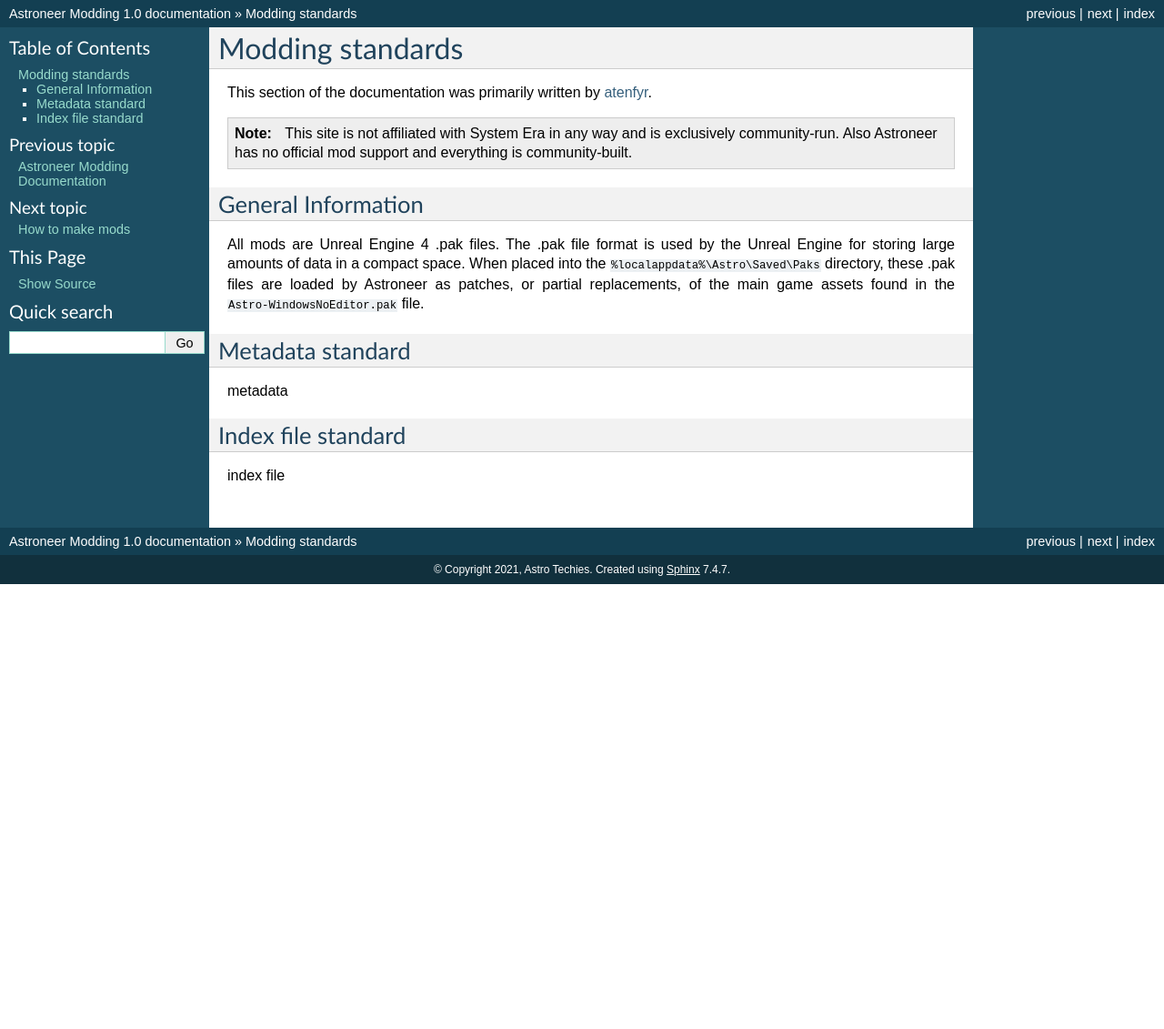
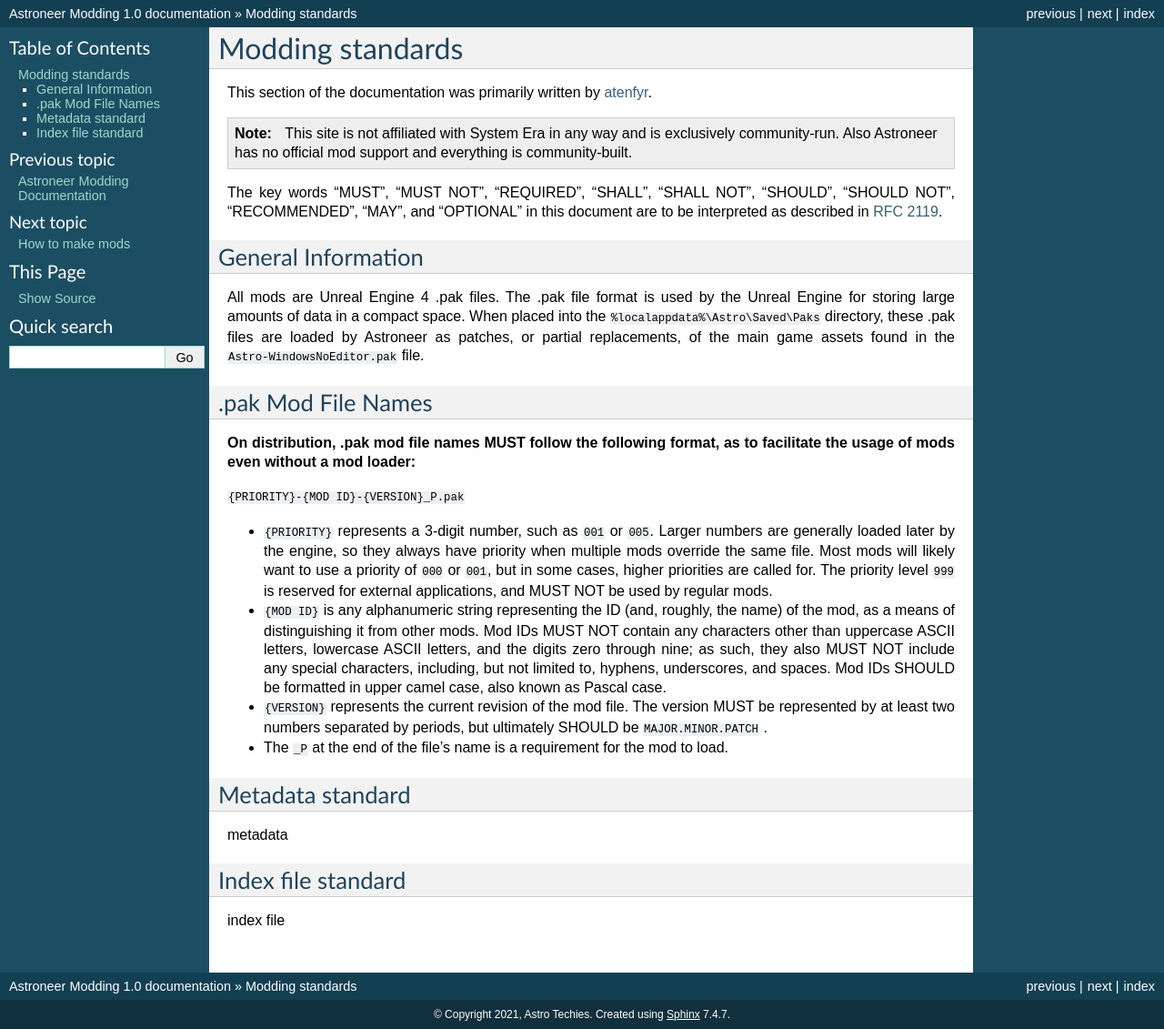
Before and after one commit to AstroTechies/astroneermodding, a Sphinx documentation site: the page built from docs/standards.rst, in a window 1280 px wide. Shown: the whole page at 91% size. Built offline with Sphinx 7.4.7, drawn with Linux system fonts in a browser that asks for light colours; pages that are not in the unit, such as notebooks, are missing from menus; before the commit the page ends 900 px from its top, so only the background shows below that.

Commit message:
add file name standards

```diff
--- a/docs/standards.rst
+++ b/docs/standards.rst
@@ -13,6 +13,12 @@
 
 .. include:: notice.rst
 
+
+The key words "MUST", "MUST NOT", "REQUIRED", "SHALL", "SHALL NOT", "SHOULD", "SHOULD NOT",
+"RECOMMENDED",  "MAY", and "OPTIONAL" in this document are to be interpreted as described in
+`RFC 2119 <https://tools.ietf.org/html/rfc2119>`_.
+
+
 .. _general:
 
 General Information
@@ -21,6 +27,30 @@
 All mods are Unreal Engine 4 .pak files. The .pak file format is used by the Unreal Engine for storing large amounts of data in a compact space.
 When placed into the ``%localappdata%\Astro\Saved\Paks`` directory, these .pak files are loaded by Astroneer as patches, or partial replacements,
 of the main game assets found in the ``Astro-WindowsNoEditor.pak`` file.
+
+.. _filename:
+
+.pak Mod File Names
+-------------------
+
+**On distribution, .pak mod file names MUST follow the following format, as to facilitate the usage of mods even without a mod loader:**
+
+``{PRIORITY}-{MOD ID}-{VERSION}_P.pak``
+
+-  ``{PRIORITY}`` represents a 3-digit number, such as ``001`` or ``005``. Larger numbers are generally loaded later by the engine, so they always
+   have priority when multiple mods override the same file. Most mods will likely want to use a priority of ``000`` or ``001``, but in some cases,
+   higher priorities are called for. The priority level ``999`` is reserved for external applications, and MUST NOT be used by regular mods.
+
+-  ``{MOD ID}`` is any alphanumeric string representing the ID (and, roughly, the name) of the mod, as a means of distinguishing it from other mods.
+   Mod IDs MUST NOT contain any characters other than uppercase ASCII letters, lowercase ASCII letters, and the digits zero through nine;
+   as such, they also MUST NOT include any special characters, including, but not limited to, hyphens, underscores, and spaces.
+   Mod IDs SHOULD be formatted in upper camel case, also known as Pascal case.
+
+-  ``{VERSION}`` represents the current revision of the mod file. The version MUST be represented by at least two numbers separated by periods,
+   but ultimately SHOULD be ``MAJOR.MINOR.PATCH`` .
+
+-  The ``_P`` at the end of the file's name is a requirement for the mod to load.
+
 
 .. _metadata:
 
```
